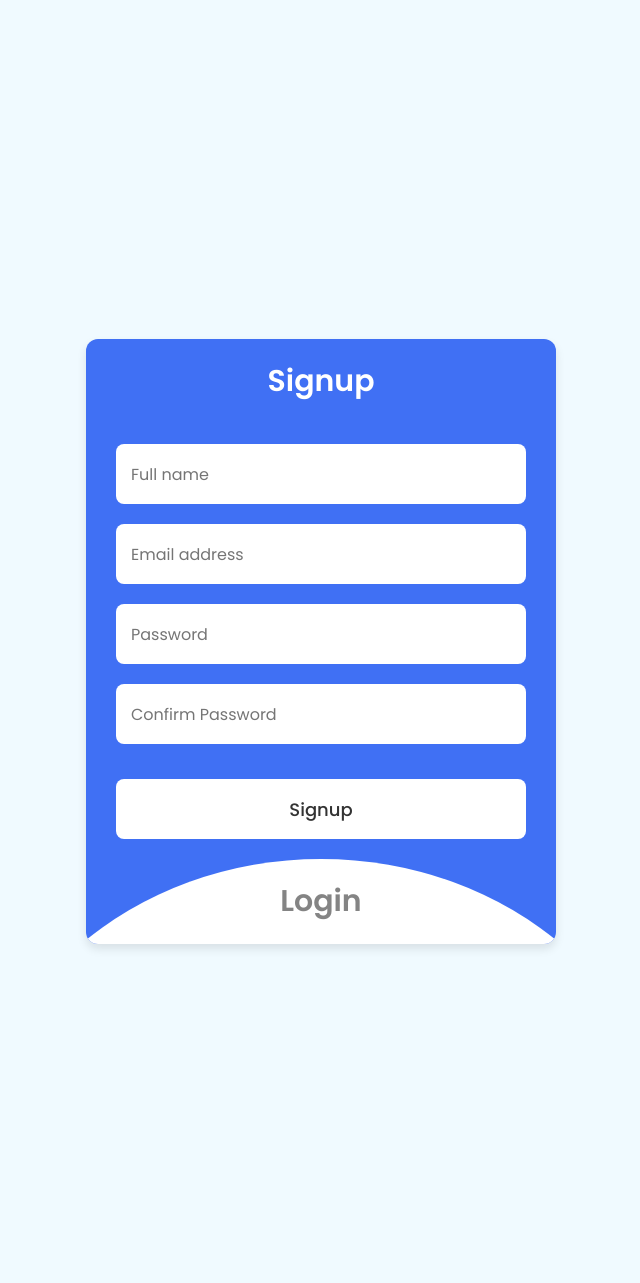
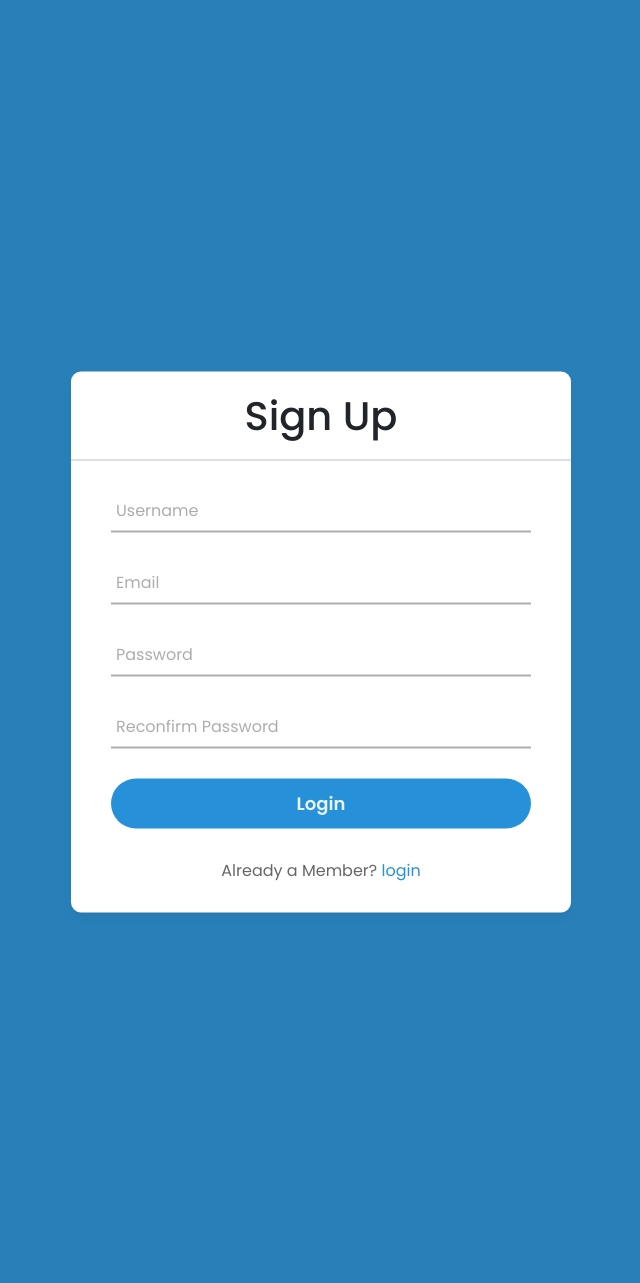
Before and after one commit to sachin1thapa/login_signup-django-, a Django app: template logsin/templates/signup.html in a window 1280 px wide. Shown: the whole page, without its empty margins (319-959 px from the left). Run offline with Django 5.2, Linux system fonts and the light colour scheme; the template is opened without the code that fills it, so the values that code supplies are empty.

Commit message:
signup_setup

```diff
--- a/logsin/registration/urls.py
+++ b/logsin/registration/urls.py
@@ -2,6 +2,8 @@ from django.urls import path
 from . import views
 
 urlpatterns = [
-    path('' , views.index , name='index'),
-    path('login' , views.login , name='login')
+    path('' , views.home , name='name'),
+    path('signup' , views.signup , name='signup'),
+    path('login' , views.login , name='login'),
+    path('data' , views.sign , name='data')
 ]
--- a/logsin/statics/style.css
+++ b/logsin/statics/style.css
@@ -1,159 +1,111 @@
-/* Import Google font - Poppins */
-@import url("https://fonts.googleapis.com/css2?family=Poppins:wght@200;300;400;500;600;700&display=swap");
+@import url("https://fonts.googleapis.com/css2?family=Noto+Sans:wght@700&family=Poppins:wght@400;500;600&display=swap");
 * {
   margin: 0;
   padding: 0;
   box-sizing: border-box;
-  font-family: "Poppins",
-    sans-serif;
+  font-family: "Poppins", sans-serif;
 }
 body {
-  min-height: 100vh;
-  display: flex;
-  align-items: center;
-  justify-content: center;
-  background: #f0faff;
+  background: #2980b9;
+  height: 100vh;
 }
-.wrapper {
+.center {
+  position: absolute;
+  top: 50%;
+  left: 50%;
+  transform: translate(-50%, -50%);
+  max-width: 500px;
+  width: 100%;
+  background: white;
+  border-radius: 10px;
+  box-shadow: 0 5px 10px rgba(0, 0, 0, 0.05);
+}
+.center h1 {
+  text-align: center;
+  padding: 20px 0;
+  border-bottom: 1px solid silver;
+}
+.center form {
+  padding: 0 40px;
+  box-sizing: border-box;
+}
+form .txt_field {
   position: relative;
-  max-width: 470px;
+  border-bottom: 2px solid #adadad;
+  margin: 30px 0;
+}
+.txt_field input {
   width: 100%;
-  border-radius: 12px;
-  padding: 20px
-    30px
-    105px;
-  background: #4070f4;
-  box-shadow: 0
-    5px
-    10px
-    rgba(
-      0,
-      0,
-      0,
-      0.1
-    );
-  overflow: hidden;
+  padding: 0 5px;
+  height: 40px;
+  font-size: 16px;
+  border: none;
+  background: none;
+  outline: none;
 }
-.form.login {
+.txt_field label {
   position: absolute;
-  left: 50%;
-  bottom: -86%;
-  transform: translateX(
-    -50%
-  );
-  width: calc(
-    100% +
-      220px
-  );
-  padding: 20px
-    140px;
-  border-radius: 50%;
-  height: 100%;
-  background: #fff;
-  transition: all
-    0.6s
-    ease;
+  top: 50%;
+  left: 5px;
+  color: #adadad;
+  transform: translateY(-50%);
+  font-size: 16px;
+  pointer-events: none;
+  transition: 0.5s;
 }
-.wrapper.active
-  .form.login {
-  bottom: -15%;
-  border-radius: 35%;
-  box-shadow: 0 -5px
-    10px rgba(0, 0, 0, 0.1);
+.txt_field span::before {
+  content: "";
+  position: absolute;
+  top: 40px;
+  left: 0;
+  width: 0%;
+  height: 2px;
+  background: #2691d9;
+  transition: 0.5s;
 }
-.form
-  header {
-  font-size: 30px;
-  text-align: center;
-  color: #fff;
-  font-weight: 600;
+.txt_field input:focus ~ label,
+.txt_field input:valid ~ label {
+  top: -5px;
+  color: #2691d9;
+}
+.txt_field input:focus ~ span::before,
+.txt_field input:valid ~ span::before {
+  width: 100%;
+}
+.pass {
+  margin: -5px 0 20px 5px;
+  color: #a6a6a6;
   cursor: pointer;
 }
-.form.login
-  header {
-  color: #333;
-  opacity: 0.6;
+.pass:hover {
+  text-decoration: underline;
 }
-.wrapper.active
-  .form.login
-  header {
-  opacity: 1;
+input[type="submit"] {
+  width: 100%;
+  height: 50px;
+  background: #2691d9;
+  border-radius: 25px;
+  font-size: 18px;
+  color: #e9f4fb;
+  font-weight: 700;
+  cursor: pointer;
+  outline: none;
+  transition: 0.5s;
+  border: none;
 }
-.wrapper.active
-  .signup
-  header {
-  opacity: 0.6;
+input[type="submit"]:hover {
+  border-color: #2691d9;
 }
-.wrapper
-  form {
-  display: flex;
-  flex-direction: column;
-  gap: 20px;
-  margin-top: 40px;
+.signup_link {
+  margin: 30px 0;
+  text-align: center;
+  font-size: 16px;
+  color: #666666;
 }
-form
-  input {
-  height: 60px;
-  outline: none;
-  border: none;
-  padding: 0
-    15px;
-  font-size: 16px;
-  font-weight: 400;
-  color: #333;
-  border-radius: 8px;
-  background: #fff;
-}
-.form.login
-  input {
-  border: 1px
-    solid
-    #aaa;
-}
-.form.login
-  input:focus {
-  box-shadow: 0
-    1px 0
-    #ddd;
-}
-form
-  .checkbox {
-  display: flex;
-  align-items: center;
-  gap: 10px;
-}
-.checkbox
-  input[type="checkbox"] {
-  height: 16px;
-  width: 16px;
-  accent-color: #fff;
-  cursor: pointer;
-}
-form
-  .checkbox
-  label {
-  cursor: pointer;
-  color: #fff;
-}
-form a {
-  color: #333;
+.signup_link a {
+  color: #2691d9;
   text-decoration: none;
 }
-form
-  a:hover {
+.signup_link a:hover {
   text-decoration: underline;
 }
-form
-  input[type="submit"] {
-  margin-top: 15px;
-  padding: none;
-  font-size: 18px;
-  font-weight: 500;
-  cursor: pointer;
-}
-.form.login
-  input[type="submit"] {
-  background: #4070f4;
-  color: #fff;
-  border: none;
-}
--- a/logsin/templates/signup.html
+++ b/logsin/templates/signup.html
@@ -1,66 +1,57 @@
-{% extends 'base.html' %}
-{%load static %}
-{% block signup %}
+{% extends 'base.html' %} {%load static %} {% block signup %}
+
 <!DOCTYPE html>
 
 <html lang="en">
+  <head>
+    <meta charset="utf-8" />
+    <title>Login Form</title>
+    <link rel="stylesheet" href="{% static 'style.css' %}" />
+  </head>
 
-<head>
-  <meta charset="UTF-8" />
-  <meta http-equiv="X-UA-Compatible" content="IE=edge" />
-  <meta name="viewport" content="width=device-width, initial-scale=1.0" />
-  <title>Login & Signup Form</title>
-  <link rel="stylesheet"  href="{% static 'style.css' %}"/>
-</head>
+  <body>
+    <div class="center">
+      <h1>Sign Up</h1>
+      <form method="post" action="data">
+        {%csrf_token%}
+        <div class="txt_field">
+          <input type="text" required name="name" />
+          <span></span>
+          <label>Username</label>
+        </div>
 
+        <div class="txt_field">
+          <input type="email" required name="email" />
+          <span></span>
+          <label>Email</label>
+        </div>
 
-<body>
-  <section class="wrapper">
+        <div class="txt_field">
+          <input type="password" required name="pass1" />
+          <span></span>
+          <label>Password</label>
+        </div>
 
+        <div class="txt_field">
+          <input type="password" required name="pass2" />
+          <span></span>
+          <label>Reconfirm Password</label>
+        </div>
 
-    <div class="form signup">
-      <header>Signup</header>
-      <form action="#">
-        <input type="text" placeholder="Full name" required name="name" />
-        <input type="text" placeholder="Email address" required name="email" />
-        <input type="password" placeholder="Password" required name="pass1" />
-        <input type="password" placeholder="Confirm Password" required name="pass2" />
+        {%if errmsg %}
 
-        <input type="submit" value="Signup" />
+        <div class="textbox">
+          <p style="color: red">{{errmsg}}</p>
+        </div>
+
+        {%endif%}
+        <input type="submit" value="Login" />
+        <div class="signup_link">
+          Already a Member? <a href="login">login</a>
+        </div>
       </form>
     </div>
-
-
-
-
-    <div class="form login">
-      <header>Login</header>
-      <form action="#">
-        <input type="text" placeholder="Email address" required name="logname" />
-        <input type="password" placeholder="Password" required name="logpass" />
-        <a href="#">Forgot password?</a>
-        <input type="submit" value="Login" />
-      </form>
-    </div>
-
-<!-- <script src="{%static 'script.js'%}"></script> -->
-    <script>
-      const wrapper = document.querySelector(".wrapper"),
-        signupHeader = document.querySelector(".signup header"),
-        loginHeader = document.querySelector(".login header");
-
-      loginHeader.addEventListener("click", () => {
-        wrapper.classList.add("active");
-      });
-      signupHeader.addEventListener("click", () => {
-        wrapper.classList.remove("active");
-      });
-    </script>
-  </section>
-</body>
-
+  </body>
 </html>
 
-
-
 {%endblock%}
```
Also changed, not shown: logsin/registration/views.py (+24 -2 lines), logsin/statics/script.js (deleted, +0 -31 lines), logsin/templates/login.html (added, +44 -0 lines), logsin/db.sqlite3.
